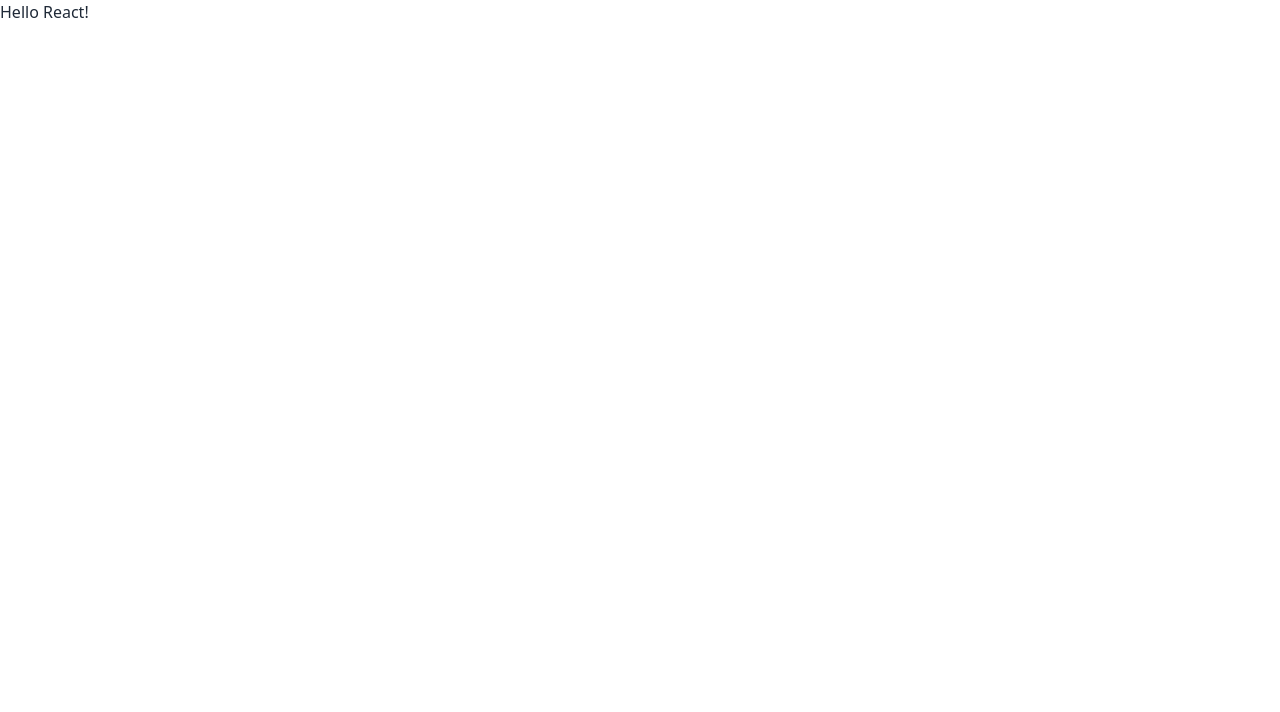
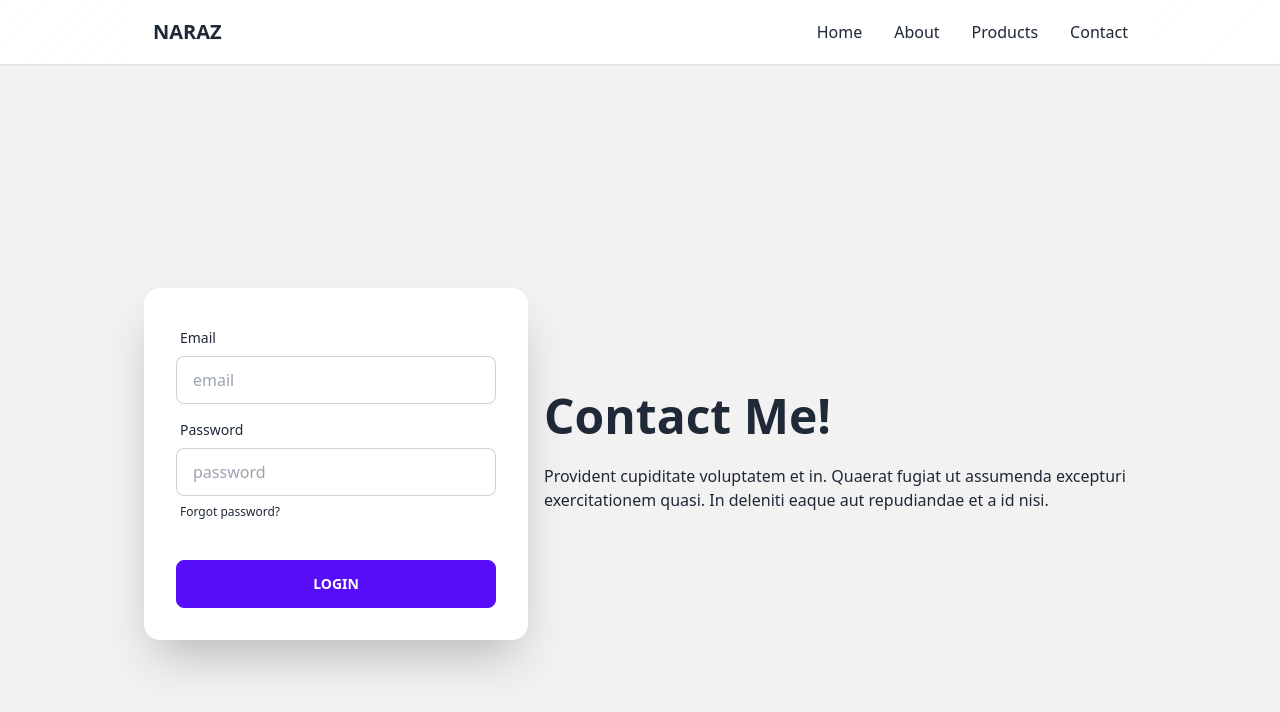
Before and after one commit to Tusar78/React-router-state, a React (Create React App) app in the folder explore-daisyui/: page /contact in a window 1280 px wide. Shown: the top 712 px of the page. Built offline with nearby package versions, Linux system fonts and the light colour scheme.

Commit message:
Set route

```diff
--- a/explore-daisyui/src/App.js
+++ b/explore-daisyui/src/App.js
@@ -1,7 +1,22 @@
+import React from "react";
+import { Route, Routes } from "react-router-dom";
+import Header from "./Components/Header/Header";
+import Home from "./Components/Home/Home";
+import About from "./Components/About/About";
+import Products from "./Components/Products/Products";
+import Contact from "./Components/Contact/Contact";
+
 function App() {
   return (
     <>
-      <h2>Hello React!</h2>
+      <Header />
+      <Routes>
+        <Route path="/" element={<Home />} />
+        <Route path="home" element={<Home />} />
+        <Route path="about" element={<About />} />
+        <Route path="products" element={<Products />} />
+        <Route path="contact" element={<Contact />} />
+      </Routes>
     </>
   );
 }
--- /dev/null
+++ b/explore-daisyui/src/Components/About/About.js
@@ -0,0 +1,31 @@
+import React from "react";
+
+const About = () => {
+  return (
+    <section className="bg-base-200">
+      <div className="hero max-w-screen-lg mx-auto min-h-screen">
+        <div className="hero-content flex-col lg:flex-row-reverse">
+          <img
+            src="https://placeimg.com/260/400/arch"
+            alt="hero img"
+            className="max-w-sm rounded-lg shadow-2xl"
+          />
+          <div>
+            <h1 className="text-5xl font-bold">About Us!</h1>
+            <p className="py-6">
+              Lorem ipsum dolor sit amet consectetur, adipisicing elit. Enim,
+              natus eos. Nisi doloremque asperiores distinctio iure expedita
+              beatae corporis voluptates, soluta, non provident error maiores
+              quidem veritatis nam quo maxime dignissimos eveniet natus id
+              nesciunt rerum similique quia ut dolorem. Iste quis laborum
+              assumenda id necessitatibus eius illum! Impedit, beatae!
+            </p>
+            <button className="btn btn-primary">Reach Me</button>
+          </div>
+        </div>
+      </div>
+    </section>
+  );
+};
+
+export default About;
--- /dev/null
+++ b/explore-daisyui/src/Components/Contact/Contact.js
@@ -0,0 +1,54 @@
+import React from "react";
+
+const Contact = () => {
+  return (
+    <section className="bg-base-200">
+      <div className="hero max-w-screen-lg mx-auto min-h-screen">
+        <div className="hero-content flex-col lg:flex-row-reverse">
+          <div className="text-center lg:text-left">
+            <h1 className="text-5xl font-bold">Contact Me!</h1>
+            <p className="py-6">
+              Provident cupiditate voluptatem et in. Quaerat fugiat ut assumenda
+              excepturi exercitationem quasi. In deleniti eaque aut repudiandae
+              et a id nisi.
+            </p>
+          </div>
+          <div className="card flex-shrink-0 w-full max-w-sm shadow-2xl bg-base-100">
+            <div className="card-body">
+              <div className="form-control">
+                <label className="label">
+                  <span className="label-text">Email</span>
+                </label>
+                <input
+                  type="text"
+                  placeholder="email"
+                  className="input input-bordered"
+                />
+              </div>
+              <div className="form-control">
+                <label className="label">
+                  <span className="label-text">Password</span>
+                </label>
+                <input
+                  type="text"
+                  placeholder="password"
+                  className="input input-bordered"
+                />
+                <label className="label">
+                  <a href="/" className="label-text-alt link link-hover">
+                    Forgot password?
+                  </a>
+                </label>
+              </div>
+              <div className="form-control mt-6">
+                <button className="btn btn-primary">Login</button>
+              </div>
+            </div>
+          </div>
+        </div>
+      </div>
+    </section>
+  );
+};
+
+export default Contact;
--- /dev/null
+++ b/explore-daisyui/src/Components/Header/Header.js
@@ -0,0 +1,35 @@
+import React from "react";
+
+const Header = () => {
+  return (
+    <header>
+      <div className="w-full glass">
+        <nav className="navbar bg-base-100 max-w-screen-lg mx-auto">
+          <div className="flex-1">
+            <a href="/" className="btn btn-ghost text-xl uppercase">
+              Naraz
+            </a>
+          </div>
+          <div className="flex-none">
+            <ul className="menu menu-horizontal p-0">
+              <li>
+                <a href="/">Home</a>
+              </li>
+              <li>
+                <a href="/">About</a>
+              </li>
+              <li>
+                <a href="/">Products</a>
+              </li>
+              <li>
+                <a href="/">Contact</a>
+              </li>
+            </ul>
+          </div>
+        </nav>
+      </div>
+    </header>
+  );
+};
+
+export default Header;
--- /dev/null
+++ b/explore-daisyui/src/Components/Home/Home.js
@@ -0,0 +1,24 @@
+import React from "react";
+
+const Home = () => {
+  return (
+    <section className="bg-base-200">
+      <div className="hero max-w-screen-lg mx-auto min-h-screen">
+        <div className="hero-content flex-col lg:flex-row-reverse">
+          <img src="https://placeimg.com/260/400/arch" alt="hero img" className="max-w-sm rounded-lg shadow-2xl"/>
+          <div>
+            <h1 className="text-5xl font-bold">Box Office News!</h1>
+            <p className="py-6">
+              Provident cupiditate voluptatem et in. Quaerat fugiat ut assumenda
+              excepturi exercitationem quasi. In deleniti eaque aut repudiandae
+              et a id nisi.
+            </p>
+            <button className="btn btn-primary">Get Started</button>
+          </div>
+        </div>
+      </div>
+    </section>
+  );
+};
+
+export default Home;
--- /dev/null
+++ b/explore-daisyui/src/Components/Product/Product.js
@@ -0,0 +1,25 @@
+import React from "react";
+
+const Product = ({ product }) => {
+  const { title, description, image } = product;
+  return (
+    <div className="card max-w-96 bg-base-100 shadow-xl">
+      <figure className="px-10 pt-10">
+        <img
+          src={image}
+          alt={title}
+          className="rounded-xl w-full h-52 object-contain"
+        />
+      </figure>
+      <div className="card-body items-center text-center">
+        <h2 className="card-title">{title}</h2>
+        <p>{description.substring(0, 100)}</p>
+        <div className="card-actions">
+          <button className="btn btn-primary">Add To Cart</button>
+        </div>
+      </div>
+    </div>
+  );
+};
+
+export default Product;
--- /dev/null
+++ b/explore-daisyui/src/Components/Products/Products.js
@@ -0,0 +1,27 @@
+import React from 'react';
+import { useState } from 'react';
+import { useEffect } from 'react';
+import Product from '../Product/Product';
+
+const Products = () => {
+  const BASE_URL = 'https://fakestoreapi.com/products';
+  const [products, setProducts] = useState([])
+  useEffect(() => {
+    fetch(`${BASE_URL}`)
+      .then(res => res.json())
+      .then(data => setProducts(data))
+  }, [])
+  return (
+    <section className='w-full bg-base-200'>
+      <div className="min-h-screen max-w-screen-lg mx-auto pt-4">
+        <div className="grid grid-cols-3 gap-4">
+          {
+            products.map(product => <Product key={product.id} product={product} />)
+          }
+        </div>
+      </div>
+    </section>
+  );
+};
+
+export default Products;
--- a/explore-daisyui/src/index.js
+++ b/explore-daisyui/src/index.js
@@ -1,5 +1,6 @@
 import React from 'react';
 import ReactDOM from 'react-dom/client';
+import { BrowserRouter } from "react-router-dom";
 import './index.css';
 import App from './App';
 import reportWebVitals from './reportWebVitals';
@@ -7,7 +8,9 @@ import reportWebVitals from './reportWebVitals';
 const root = ReactDOM.createRoot(document.getElementById('root'));
 root.render(
   <React.StrictMode>
-    <App />
+    <BrowserRouter>
+      <App />
+    </BrowserRouter>
   </React.StrictMode>
 );
 
```
